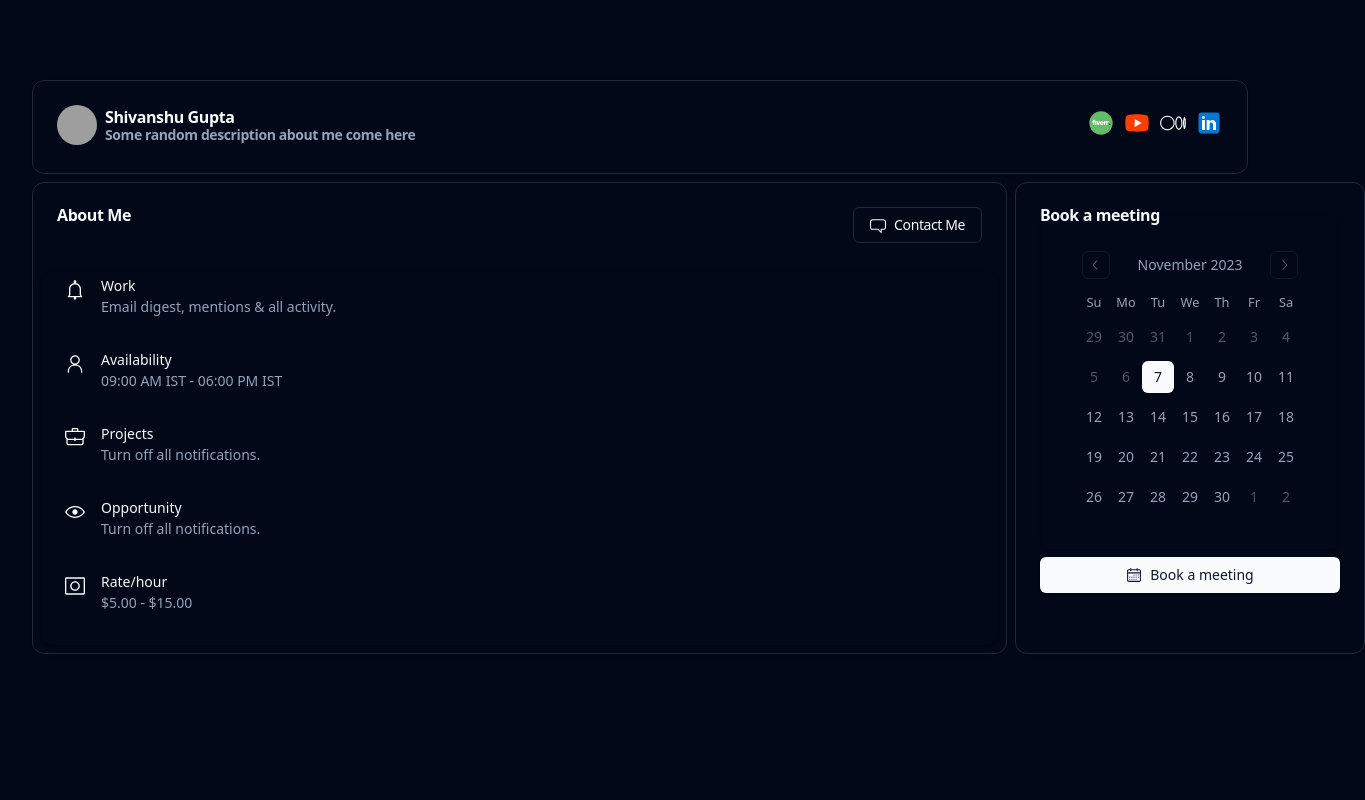
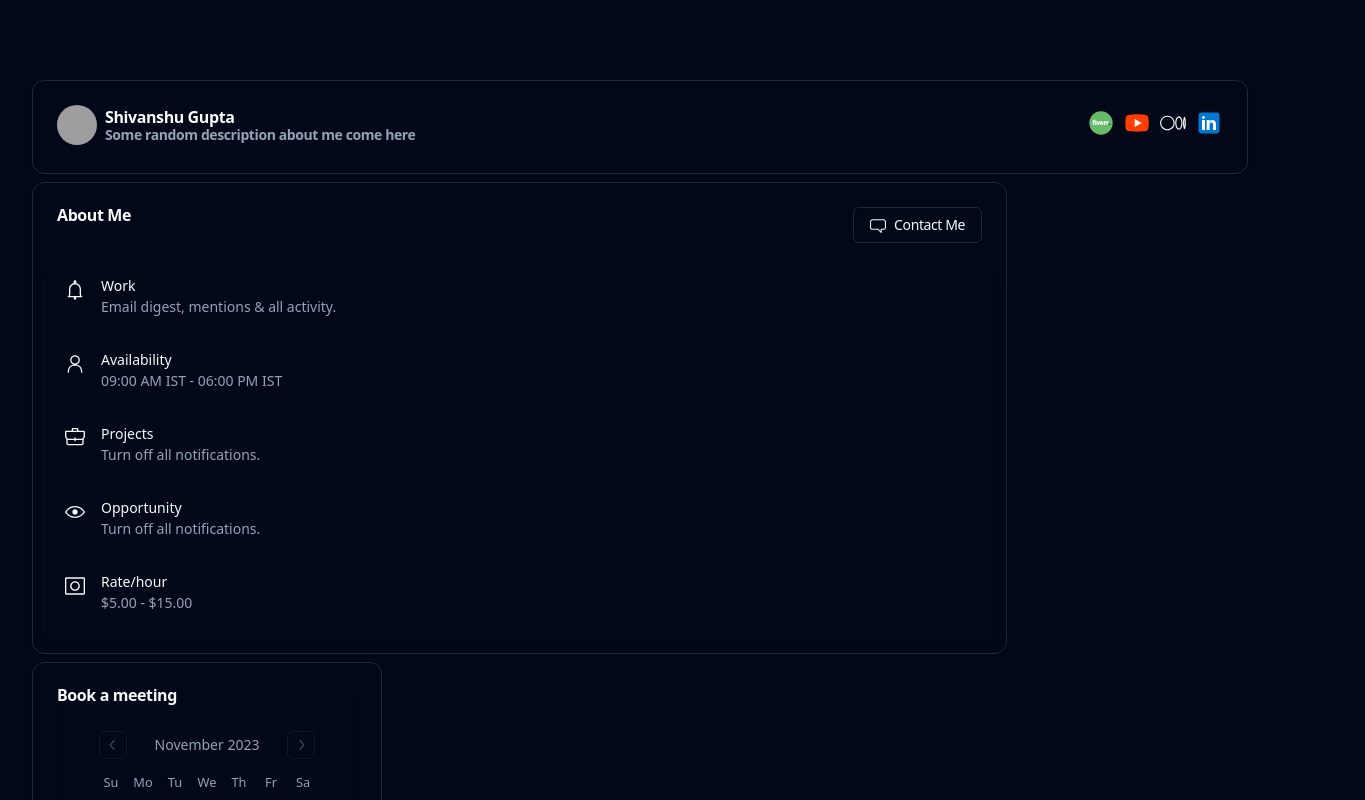
Before and after one commit to Shivanshudeveloper/my_portfolio_client, a Next.js app in the folder client/: page / in a window 1280 px wide. Shown: the top 800 px of the page, 1365 px wide, since content can reach past the window. Built offline with nearby package versions, Linux system fonts and the light colour scheme; grey boxes are pictures that could not be loaded.

Commit message:
res domne

```diff
--- a/client/app/page.tsx
+++ b/client/app/page.tsx
@@ -12,10 +12,11 @@ export default function Home() {
         <MainHeader />
       </div>
 
-      <div className="mt-2 grid grid-flow-col justify-stretch gap-2">
-          <AboutSection />
+      {/* mt-2 md:grid md:grid-flow-col md:justify-stretch md:gap-2 */}
+      <div className="flex justify-items-stretch gap-2 mt-2 flex-wrap">
+        <AboutSection />
 
-          <CalandarSection />
+        <CalandarSection />
       </div>
 
     </>
```
